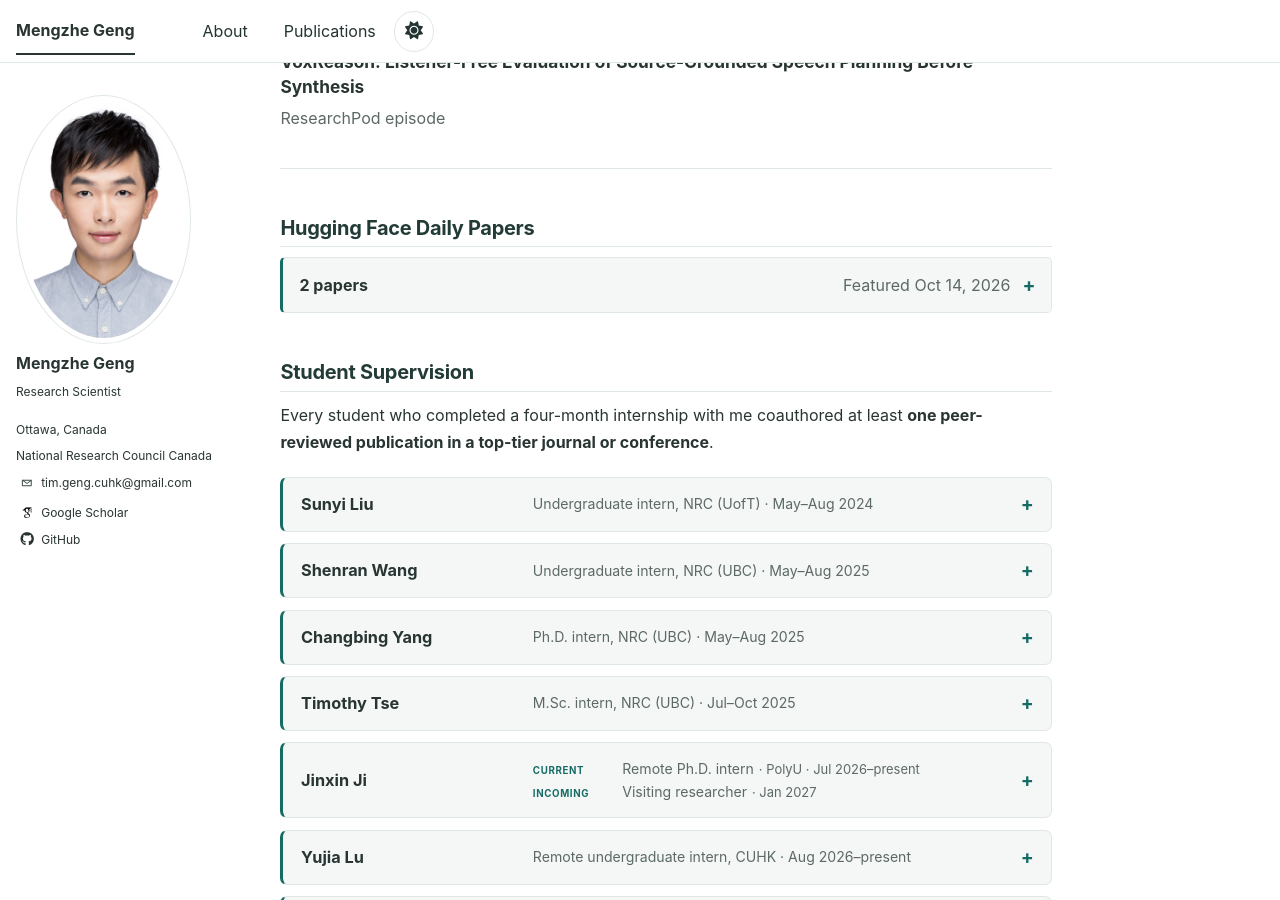
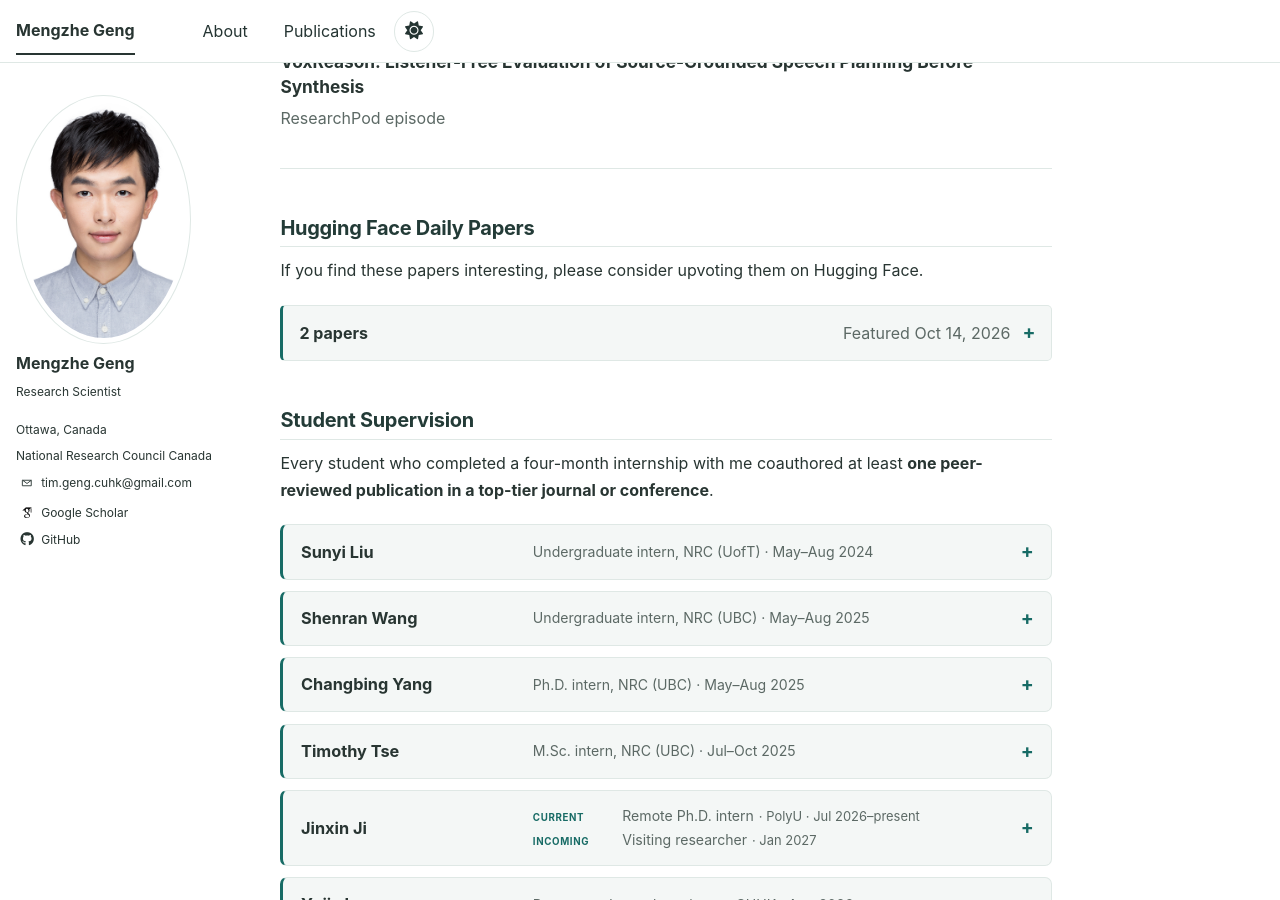
Before and after one commit to MENGZHEGENG/MENGZHEGENG.github.io, a Jekyll site: the page built from _pages/about.md, in a window 1280 px wide and 900 px high, scrolled down 2148 px. Built offline with Jekyll 4.4.1, drawn with Linux system fonts in a browser that asks for light colours; some web fonts are replaced.

Commit message:
Invite readers to upvote Hugging Face papers

```diff
--- a/_pages/about.md
+++ b/_pages/about.md
@@ -121,6 +121,7 @@ classes: wide
 </article>
 
 <h2 id="huggingface-daily-papers">Hugging Face Daily Papers</h2>
+<p>If you find these papers interesting, please consider upvoting them on Hugging Face.</p>
 <details class="daily-papers-disclosure">
   <summary><span class="daily-papers-count">2 papers</span><span class="daily-papers-date">Featured Oct 14, 2026</span></summary>
   <div class="daily-papers-list">
```
